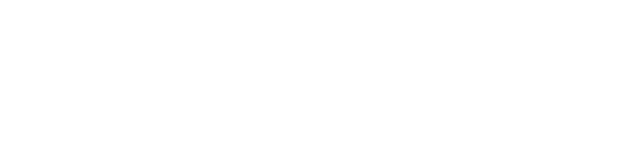
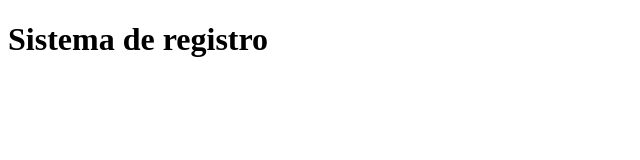
Before and after one commit to resalpa84/sistema-de-registro, a plain HTML site: page index.html in a window 1280 px wide. Shown: the whole page, without its empty margins (0-640 px from the left). Drawn offline with Linux system fonts and the light colour scheme.

Commit message:
colocando titulo al index

```diff
--- a/index.html
+++ b/index.html
@@ -7,5 +7,6 @@
 </head>
 <body>
     <script src="app.js"></script>
+    <h1>Sistema de registro</h1>
 </body>
 </html>
```
